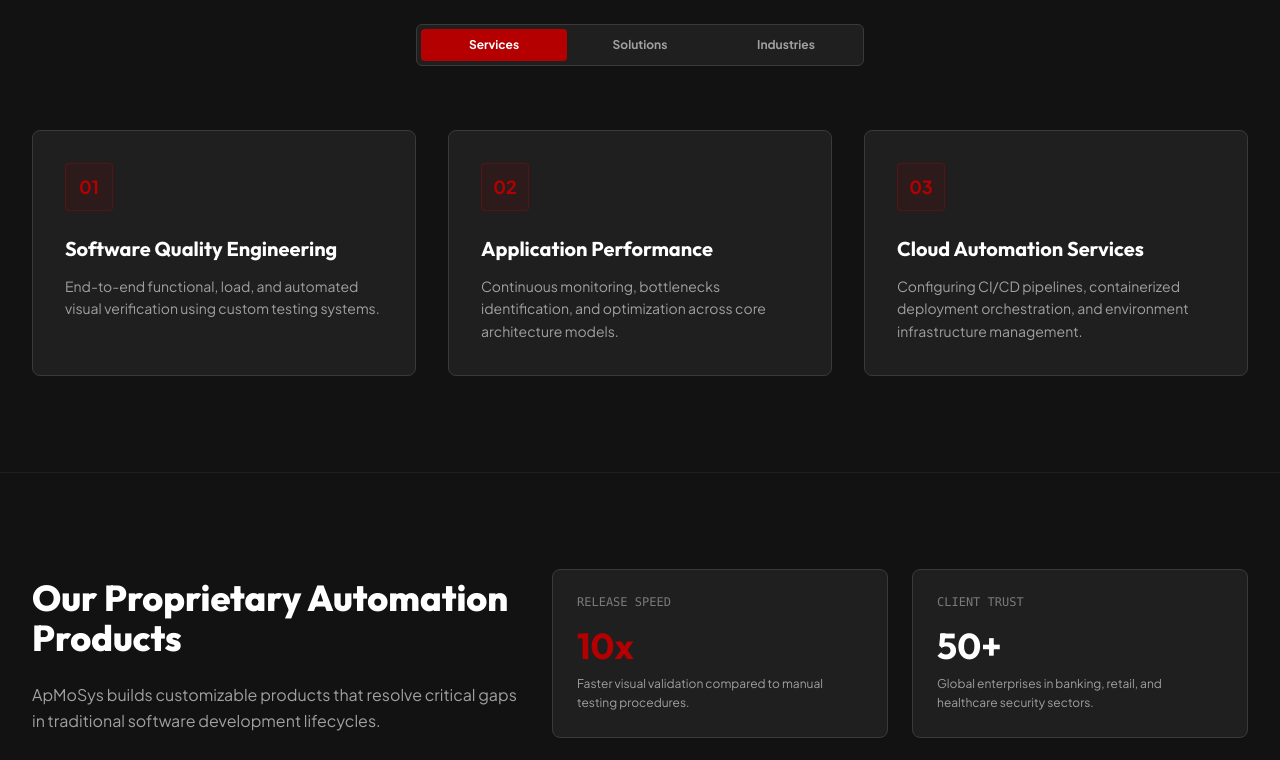
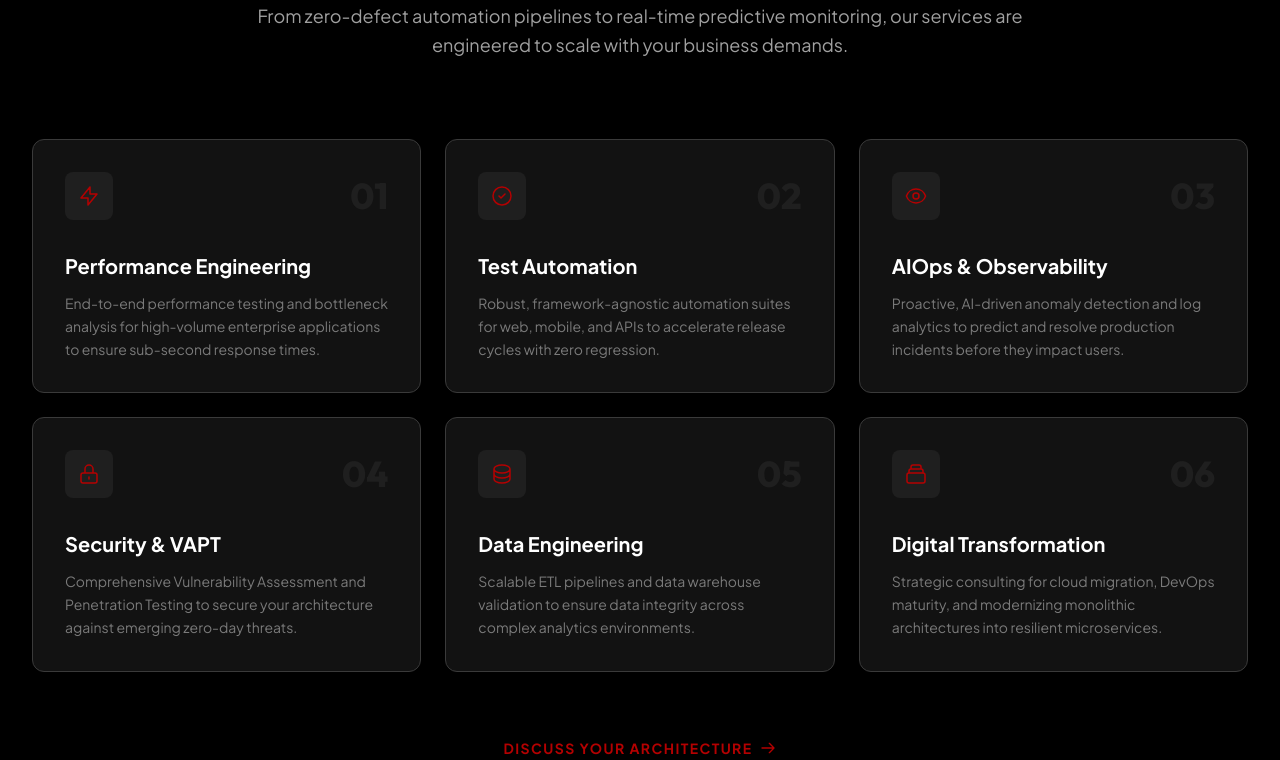
Before and after one commit to galahad-arpit03/ApMoSys, a Next.js app: page / in a window 1280 px wide. Shown: the part 1600-2360 px from the top of the page. Built offline with nearby package versions, Linux system fonts and the light colour scheme.

Commit message:
pusing 1st commi

```diff
--- a/src/LandingPage/LandingPage.tsx
+++ b/src/LandingPage/LandingPage.tsx
@@ -1,6 +1,7 @@
 import React from "react";
 import Hero from "./Hero/Hero";
 import AboutUs from "./AboutUs/AboutUs";
+import Services from "./Services/Services";
 import Solutions from "./Solutions/Solutions";
 import Products from "./Products/Products";
 
@@ -9,6 +10,7 @@ export default function LandingPage() {
     <>
       <Hero />
       <AboutUs />
+      <Services />
       <Solutions />
       <Products />
     </>
--- /dev/null
+++ b/src/LandingPage/Services/Services.tsx
@@ -0,0 +1,148 @@
+"use client";
+
+import React from "react";
+import { motion } from "framer-motion";
+
+const containerVariants = {
+  hidden: {},
+  visible: { transition: { staggerChildren: 0.1, delayChildren: 0.1 } },
+};
+
+const fadeUp = {
+  hidden: { opacity: 0, y: 30 },
+  visible: { opacity: 1, y: 0, transition: { duration: 0.7, ease: "easeOut" as const } },
+};
+
+const services = [
+  {
+    id: "01",
+    title: "Performance Engineering",
+    description: "End-to-end performance testing and bottleneck analysis for high-volume enterprise applications to ensure sub-second response times.",
+    icon: "M13 10V3L4 14h7v7l9-11h-7z" // Lightning bolt
+  },
+  {
+    id: "02",
+    title: "Test Automation",
+    description: "Robust, framework-agnostic automation suites for web, mobile, and APIs to accelerate release cycles with zero regression.",
+    icon: "M9 12l2 2 4-4m6 2a9 9 0 11-18 0 9 9 0 0118 0z" // Check circle
+  },
+  {
+    id: "03",
+    title: "AIOps & Observability",
+    description: "Proactive, AI-driven anomaly detection and log analytics to predict and resolve production incidents before they impact users.",
+    icon: "M15 12a3 3 0 11-6 0 3 3 0 016 0z M2.458 12C3.732 7.943 7.523 5 12 5c4.478 0 8.268 2.943 9.542 7-1.274 4.057-5.064 7-9.542 7-4.477 0-8.268-2.943-9.542-7z" // Eye
+  },
+  {
+    id: "04",
+    title: "Security & VAPT",
+    description: "Comprehensive Vulnerability Assessment and Penetration Testing to secure your architecture against emerging zero-day threats.",
+    icon: "M12 15v2m-6 4h12a2 2 0 002-2v-6a2 2 0 00-2-2H6a2 2 0 00-2 2v6a2 2 0 002 2zm10-10V7a4 4 0 00-8 0v4h8z" // Lock
+  },
+  {
+    id: "05",
+    title: "Data Engineering",
+    description: "Scalable ETL pipelines and data warehouse validation to ensure data integrity across complex analytics environments.",
+    icon: "M4 7v10c0 2.21 3.582 4 8 4s8-1.79 8-4V7M4 7c0 2.21 3.582 4 8 4s8-1.79 8-4M4 7c0-2.21 3.582-4 8-4s8 1.79 8 4m0 5c0 2.21-3.582 4-8 4s-8-1.79-8-4" // Database
+  },
+  {
+    id: "06",
+    title: "Digital Transformation",
+    description: "Strategic consulting for cloud migration, DevOps maturity, and modernizing monolithic architectures into resilient microservices.",
+    icon: "M19 11H5m14 0a2 2 0 012 2v6a2 2 0 01-2 2H5a2 2 0 01-2-2v-6a2 2 0 012-2m14 0V9a2 2 0 00-2-2M5 11V9a2 2 0 012-2m0 0V5a2 2 0 012-2h6a2 2 0 012 2v2M7 7h10" // Server / Cloud
+  }
+];
+
+export default function Services() {
+  return (
+    <section id="services" className="bg-[#000000] text-[#FAFAFA] py-24 border-t border-[#1F1F1F] overflow-hidden">
+      <div className="max-w-7xl mx-auto px-4 sm:px-6 lg:px-8">
+
+        {/* Header */}
+        <motion.div
+          initial="hidden"
+          whileInView="visible"
+          viewport={{ once: true, margin: "-100px" }}
+          variants={containerVariants}
+          className="text-center max-w-3xl mx-auto mb-20"
+        >
+          <motion.span variants={fadeUp} className="text-[#B40001] text-xs font-bold tracking-widest uppercase mb-4 block">
+            Core Competencies
+          </motion.span>
+          <motion.h2 variants={fadeUp} className="font-heading text-4xl sm:text-5xl font-extrabold text-[#FFFFFF] mb-6 leading-tight">
+            Enterprise Solutions.
+          </motion.h2>
+          <motion.p variants={fadeUp} className="text-[#A0A0A0] text-lg leading-relaxed">
+            From zero-defect automation pipelines to real-time predictive monitoring,
+            our services are engineered to scale with your business demands.
+          </motion.p>
+        </motion.div>
+
+        {/* Services Grid */}
+        <motion.div
+          variants={containerVariants}
+          initial="hidden"
+          whileInView="visible"
+          viewport={{ once: true, margin: "-100px" }}
+          className="grid grid-cols-1 md:grid-cols-2 lg:grid-cols-3 gap-6"
+        >
+          {services.map((service, index) => (
+            <motion.div
+              key={service.id}
+              variants={fadeUp}
+              whileHover={{ y: -8, backgroundColor: "#1F1F1F", borderColor: "#B40001" }}
+              transition={{ duration: 0.3 }}
+              className="group bg-[#121212] border border-[#3A3A3A] p-8 rounded-xl transition-all duration-300 relative overflow-hidden"
+            >
+              {/* Top accent line */}
+              <div className="absolute top-0 left-0 w-full h-1 bg-[#B40001] transform origin-left scale-x-0 group-hover:scale-x-100 transition-transform duration-500 ease-out" />
+
+              <div className="flex items-center justify-between mb-8">
+                <div className="w-12 h-12 bg-[#1F1F1F] rounded-lg flex items-center justify-center text-[#B40001] group-hover:bg-[#B40001] group-hover:text-[#FFFFFF] transition-colors duration-300">
+                  <svg className="w-6 h-6" fill="none" viewBox="0 0 24 24" stroke="currentColor" strokeWidth={1.5}>
+                    <path strokeLinecap="round" strokeLinejoin="round" d={service.icon} />
+                  </svg>
+                </div>
+                <span className="text-4xl font-extrabold text-[#1F1F1F] group-hover:text-[#3A3A3A] transition-colors duration-300 font-heading">
+                  {service.id}
+                </span>
+              </div>
+
+              <h3 className="text-xl font-bold text-[#FFFFFF] mb-3 group-hover:text-[#FAFAFA]">
+                {service.title}
+              </h3>
+
+              <p className="text-[#7A7A7A] text-sm leading-relaxed group-hover:text-[#C8C8C8] transition-colors duration-300">
+                {service.description}
+              </p>
+
+              {/* Invisible link overlay for entire card */}
+              <a href="#" className="absolute inset-0 z-10">
+                <span className="sr-only">Learn more about {service.title}</span>
+              </a>
+            </motion.div>
+          ))}
+        </motion.div>
+
+        {/* Bottom CTA */}
+        <motion.div
+          initial={{ opacity: 0, y: 20 }}
+          whileInView={{ opacity: 1, y: 0 }}
+          viewport={{ once: true }}
+          transition={{ delay: 0.4, duration: 0.6 }}
+          className="mt-16 text-center"
+        >
+          <a
+            href="/contact"
+            className="inline-flex items-center gap-2 text-[#B40001] hover:text-[#D10000] font-bold text-sm tracking-widest uppercase transition-colors"
+          >
+            Discuss Your Architecture
+            <svg className="w-4 h-4" fill="none" viewBox="0 0 24 24" stroke="currentColor" strokeWidth={2}>
+              <path strokeLinecap="round" strokeLinejoin="round" d="M14 5l7 7m0 0l-7 7m7-7H3" />
+            </svg>
+          </a>
+        </motion.div>
+
+      </div>
+    </section>
+  );
+}
```
